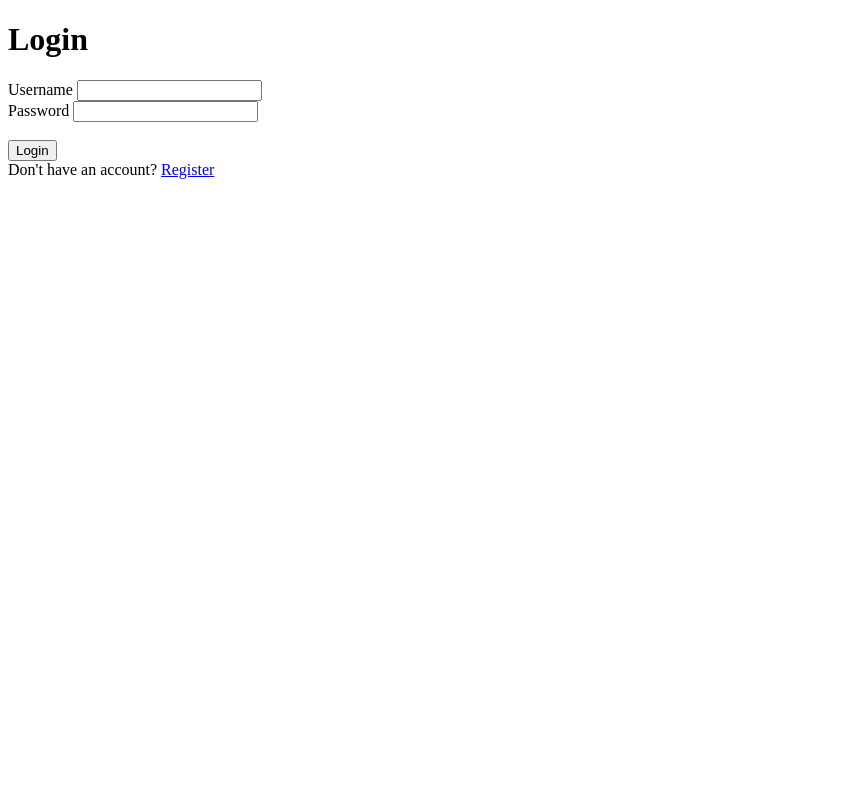
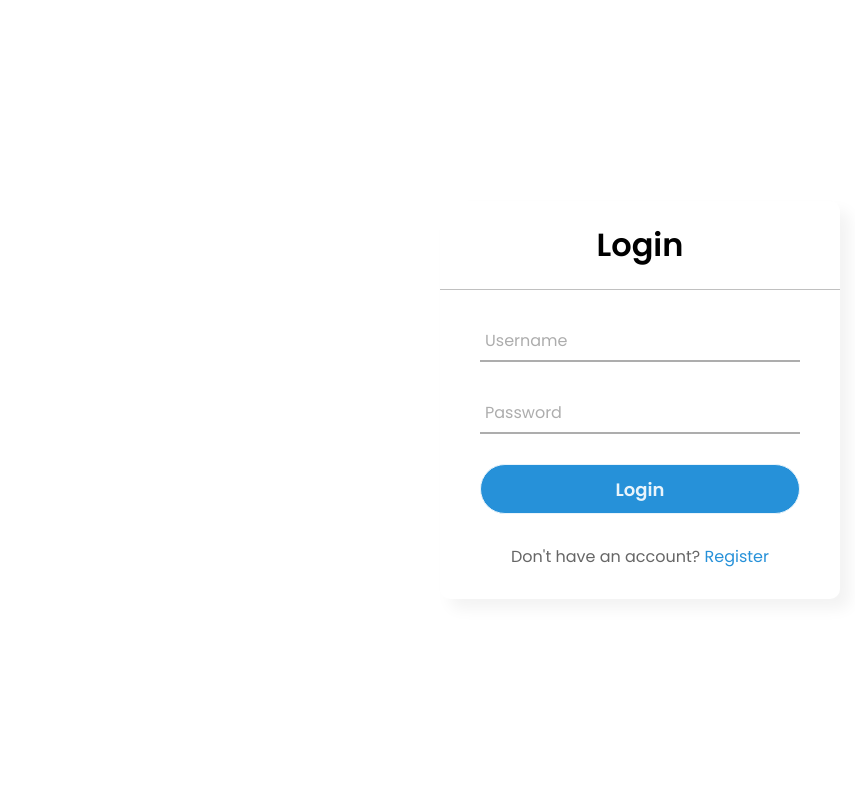
Before and after one commit to BrianAnakPintar/TARA, a Django app: template TARA/login/templates/login/login.html in a window 1280 px wide. Shown: the whole page, without its empty margins (0-855 px from the left). Run offline with Django 3.2, Linux system fonts and the light colour scheme; the template is opened without the code that fills it, so the values that code supplies are empty.

Commit message:
yuvan login css

```diff
--- a/TARA/login/static/login/styles.css
+++ b/TARA/login/static/login/styles.css
@@ -0,0 +1,112 @@
+@import url('https://fonts.googleapis.com/css2?family=Noto+Sans:wght@700&family=Poppins:wght@400;500;600&display=swap');
+*{
+  margin: 0;
+  padding: 0;
+  box-sizing: border-box;
+  font-family: "Poppins", sans-serif;
+}
+body{
+  margin: 0;
+  padding: 0;
+  height: 100vh;
+  overflow: hidden;
+}
+.center{
+  position: absolute;
+  top: 50%;
+  left: 50%;
+  transform: translate(-50%, -50%);
+  width: 400px;
+  background: white;
+  border-radius: 10px;
+  box-shadow: 10px 10px 15px rgba(0,0,0,0.05);
+}
+.center h1{
+  text-align: center;
+  padding: 20px 0;
+  border-bottom: 1px solid silver;
+}
+.center form{
+  padding: 0 40px;
+  box-sizing: border-box;
+}
+form .txt_field{
+  position: relative;
+  border-bottom: 2px solid #adadad;
+  margin: 30px 0;
+}
+.txt_field input{
+  width: 100%;
+  padding: 0 5px;
+  height: 40px;
+  font-size: 16px;
+  border: none;
+  background: none;
+  outline: none;
+}
+.txt_field label{
+  position: absolute;
+  top: 50%;
+  left: 5px;
+  color: #adadad;
+  transform: translateY(-50%);
+  font-size: 16px;
+  pointer-events: none;
+  transition: .5s;
+}
+.txt_field span::before{
+  content: '';
+  position: absolute;
+  top: 40px;
+  left: 0;
+  width: 0%;
+  height: 2px;
+  background: #2691d9;
+  transition: .5s;
+}
+.txt_field input:focus ~ label,
+.txt_field input:valid ~ label{
+  top: -5px;
+  color: #2691d9;
+}
+.txt_field input:focus ~ span::before,
+.txt_field input:valid ~ span::before{
+  width: 100%;
+}
+.pass{
+  margin: -5px 0 20px 5px;
+  color: #a6a6a6;
+  cursor: pointer;
+}
+.pass:hover{
+  text-decoration: underline;
+}
+input[type="submit"]{
+  width: 100%;
+  height: 50px;
+  border: 1px solid;
+  background: #2691d9;
+  border-radius: 25px;
+  font-size: 18px;
+  color: #e9f4fb;
+  font-weight: 700;
+  cursor: pointer;
+  outline: none;
+}
+input[type="submit"]:hover{
+  border-color: #2691d9;
+  transition: .5s;
+}
+.signup_link{
+  margin: 30px 0;
+  text-align: center;
+  font-size: 16px;
+  color: #666666;
+}
+.signup_link a{
+  color: #2691d9;
+  text-decoration: none;
+}
+.signup_link a:hover{
+  text-decoration: underline;
+}
--- a/TARA/login/templates/login/login.html
+++ b/TARA/login/templates/login/login.html
@@ -7,18 +7,29 @@
     <link href="{% static 'login/styles.css' %}" rel="stylesheet">
 </head>
 <body>
+<div class="center">
 <h1>Login</h1>
 <form method="POST" action="">
     {% csrf_token %}
-    Username <input type="text" name="username"> <br>
-    Password <input type="password" name="password"> <br><br>
+    <div class="txt_field">
+   <input type="text" name="username" required>
+        <span></span>
+          <label>Username</label>
+    </div>
 
+    <div class="txt_field">
+    <input type="password" name="password" required>
+         <span></span>
+          <label>Password</label>
+    </div>
     <input class="btn login-btn" type="submit" value="Login"> <br>
-</form>
-
-Don't have an account? <a href="register">Register</a>
+    <div class="signup_link">
+    Don't have an account? <a href="register">Register</a>
+    </div>
 {%for message in messages%}
     <p>{{message}}</p>
 {%endfor%}
+</div>
+</form>
 </body>
 </html>
```
Also changed, not shown: TARA/db.sqlite3.
